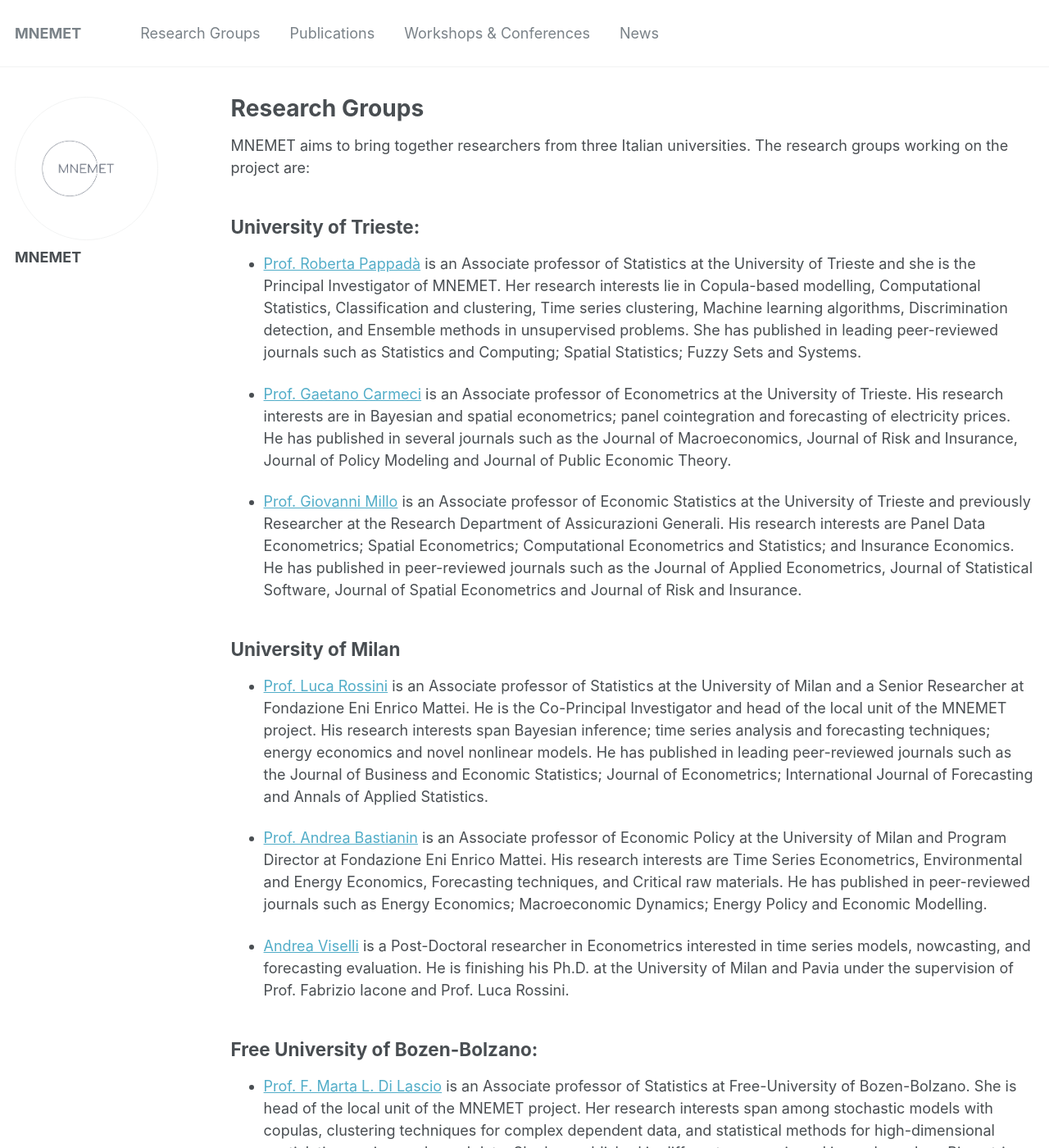
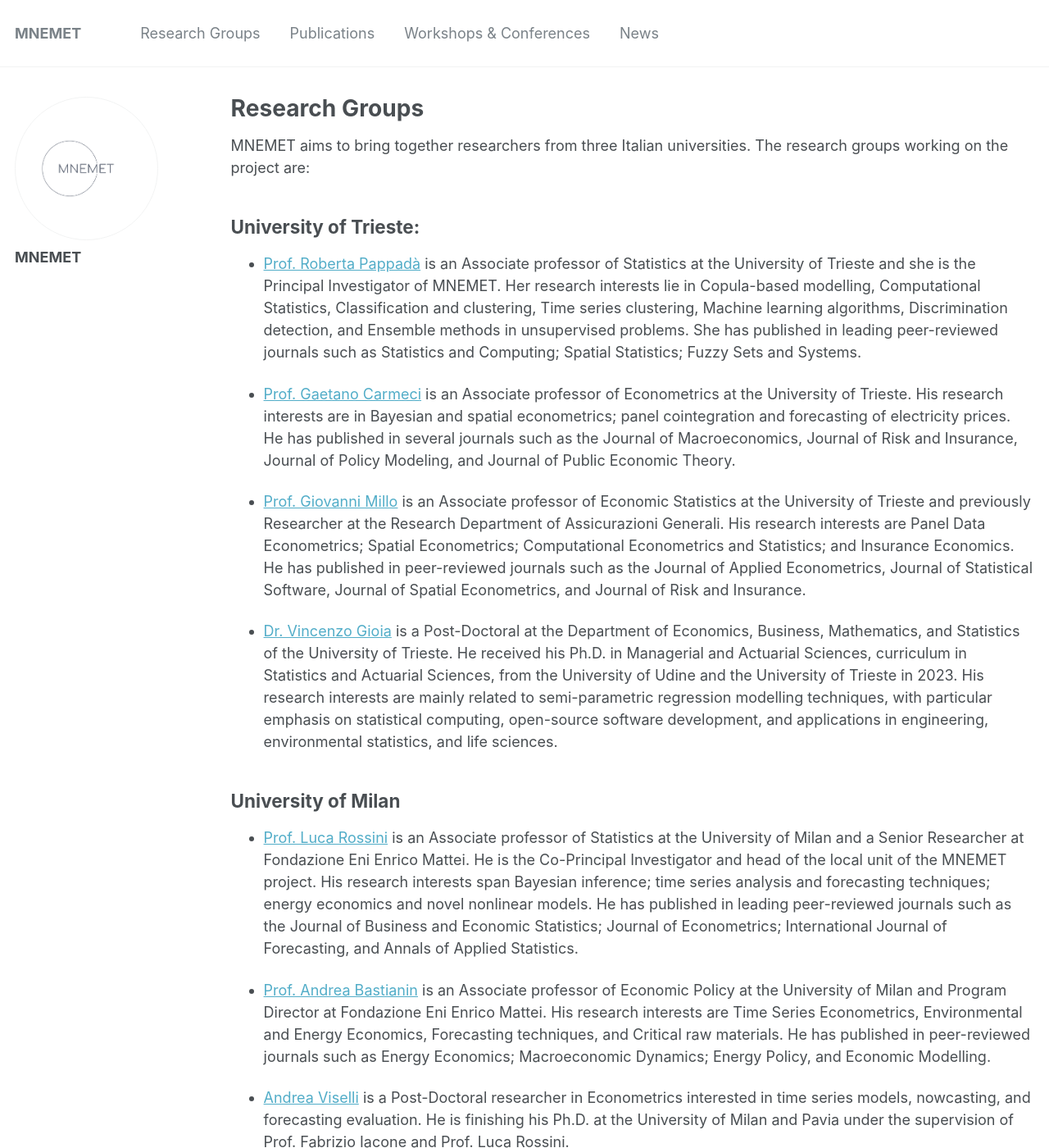
Before and after one commit to rossiniluca/Mnemet, a Jekyll site: the page built from _pages/groups.md, in a window 1280 px wide and 1400 px high. Shown: the whole window at 82% size. Built offline with Jekyll 4.4.1, drawn with Linux system fonts in a browser that asks for light colours.

Commit message:
Update groups.md

```diff
--- a/_pages/groups.md
+++ b/_pages/groups.md
@@ -11,15 +11,18 @@ MNEMET aims to bring together researchers from three Italian universities. The r
 
 * [Prof. Roberta Pappadà](https://deams.units.it/it/dipartimento/persone/personale-docente?q=it/node/17847) is an Associate professor of Statistics at the University of Trieste and she is the Principal Investigator of MNEMET. Her research interests lie in Copula-based modelling, Computational Statistics, Classification and clustering, Time series clustering, Machine learning algorithms, Discrimination detection, and Ensemble methods in unsupervised problems. She has published in leading peer-reviewed journals such as Statistics and Computing; Spatial Statistics; Fuzzy Sets and Systems.
 
-* [Prof. Gaetano Carmeci](https://www.units.it/persone/index.php/from/abook/persona/4715) is an Associate professor of Econometrics at the University of Trieste. His research interests are in Bayesian and spatial econometrics; panel cointegration and forecasting of electricity prices. He has published in several journals such as the Journal of Macroeconomics, Journal of Risk and Insurance, Journal of Policy Modeling and Journal of Public Economic Theory.
+* [Prof. Gaetano Carmeci](https://www.units.it/persone/index.php/from/abook/persona/4715) is an Associate professor of Econometrics at the University of Trieste. His research interests are in Bayesian and spatial econometrics; panel cointegration and forecasting of electricity prices. He has published in several journals such as the Journal of Macroeconomics, Journal of Risk and Insurance, Journal of Policy Modeling, and Journal of Public Economic Theory.
 
-* [Prof. Giovanni Millo](https://deams.units.it/it/dipartimento/persone/personale-docente?q=it/node/20120) is an Associate professor of Economic Statistics at the University of Trieste and previously Researcher at the Research Department of Assicurazioni Generali. His research interests are Panel Data Econometrics; Spatial Econometrics; Computational Econometrics and Statistics; and Insurance Economics. He has published in peer-reviewed journals such as the Journal of Applied Econometrics, Journal of Statistical Software, Journal of Spatial Econometrics and Journal of Risk and Insurance.
+* [Prof. Giovanni Millo](https://deams.units.it/it/dipartimento/persone/personale-docente?q=it/node/20120) is an Associate professor of Economic Statistics at the University of Trieste and previously Researcher at the Research Department of Assicurazioni Generali. His research interests are Panel Data Econometrics; Spatial Econometrics; Computational Econometrics and Statistics; and Insurance Economics. He has published in peer-reviewed journals such as the Journal of Applied Econometrics, Journal of Statistical Software, Journal of Spatial Econometrics, and Journal of Risk and Insurance.
+
+* [Dr. Vincenzo Gioia](https://scholar.google.it/citations?user=yRDtG0gAAAAJ&hl=it) is a Post-Doctoral at the Department of Economics, Business, Mathematics, and Statistics of the University of Trieste. He received his Ph.D. in Managerial and Actuarial Sciences, curriculum in Statistics and Actuarial Sciences, from the University of Udine and the University of Trieste in 2023. His research interests are mainly related to semi-parametric regression modelling techniques, with particular emphasis on statistical computing, open-source software development, and applications in engineering, environmental statistics, and life sciences.
+
 
 ## University of Milan
 
-* [Prof. Luca Rossini](https://rossiniluca.github.io/web/) is an Associate professor of Statistics at the University of Milan and a Senior Researcher at Fondazione Eni Enrico Mattei. He is the Co-Principal Investigator and head of the local unit of the MNEMET project. His research interests span Bayesian inference; time series analysis and forecasting techniques; energy economics and novel nonlinear models. He has published in leading peer-reviewed journals such as the Journal of Business and Economic Statistics; Journal of Econometrics; International Journal of Forecasting and Annals of Applied Statistics.
+* [Prof. Luca Rossini](https://rossiniluca.github.io/web/) is an Associate professor of Statistics at the University of Milan and a Senior Researcher at Fondazione Eni Enrico Mattei. He is the Co-Principal Investigator and head of the local unit of the MNEMET project. His research interests span Bayesian inference; time series analysis and forecasting techniques; energy economics and novel nonlinear models. He has published in leading peer-reviewed journals such as the Journal of Business and Economic Statistics; Journal of Econometrics; International Journal of Forecasting, and Annals of Applied Statistics.
 
-* [Prof. Andrea Bastianin](https://sites.google.com/view/andrea-bastianin) is an Associate professor of Economic Policy at the University of Milan and Program Director at Fondazione Eni Enrico Mattei. His research interests are Time Series Econometrics, Environmental and Energy Economics, Forecasting techniques, and Critical raw materials. He has published in peer-reviewed journals such as Energy Economics; Macroeconomic Dynamics; Energy Policy and Economic Modelling.
+* [Prof. Andrea Bastianin](https://sites.google.com/view/andrea-bastianin) is an Associate professor of Economic Policy at the University of Milan and Program Director at Fondazione Eni Enrico Mattei. His research interests are Time Series Econometrics, Environmental and Energy Economics, Forecasting techniques, and Critical raw materials. He has published in peer-reviewed journals such as Energy Economics; Macroeconomic Dynamics; Energy Policy, and Economic Modelling.
 
 * [Andrea Viselli](https://andreaviselli.github.io/about/) is a Post-Doctoral researcher in Econometrics interested in time series models, nowcasting, and forecasting evaluation. He is finishing his Ph.D. at the University of Milan and Pavia under the supervision of Prof. Fabrizio Iacone and Prof. Luca Rossini.
 
```
